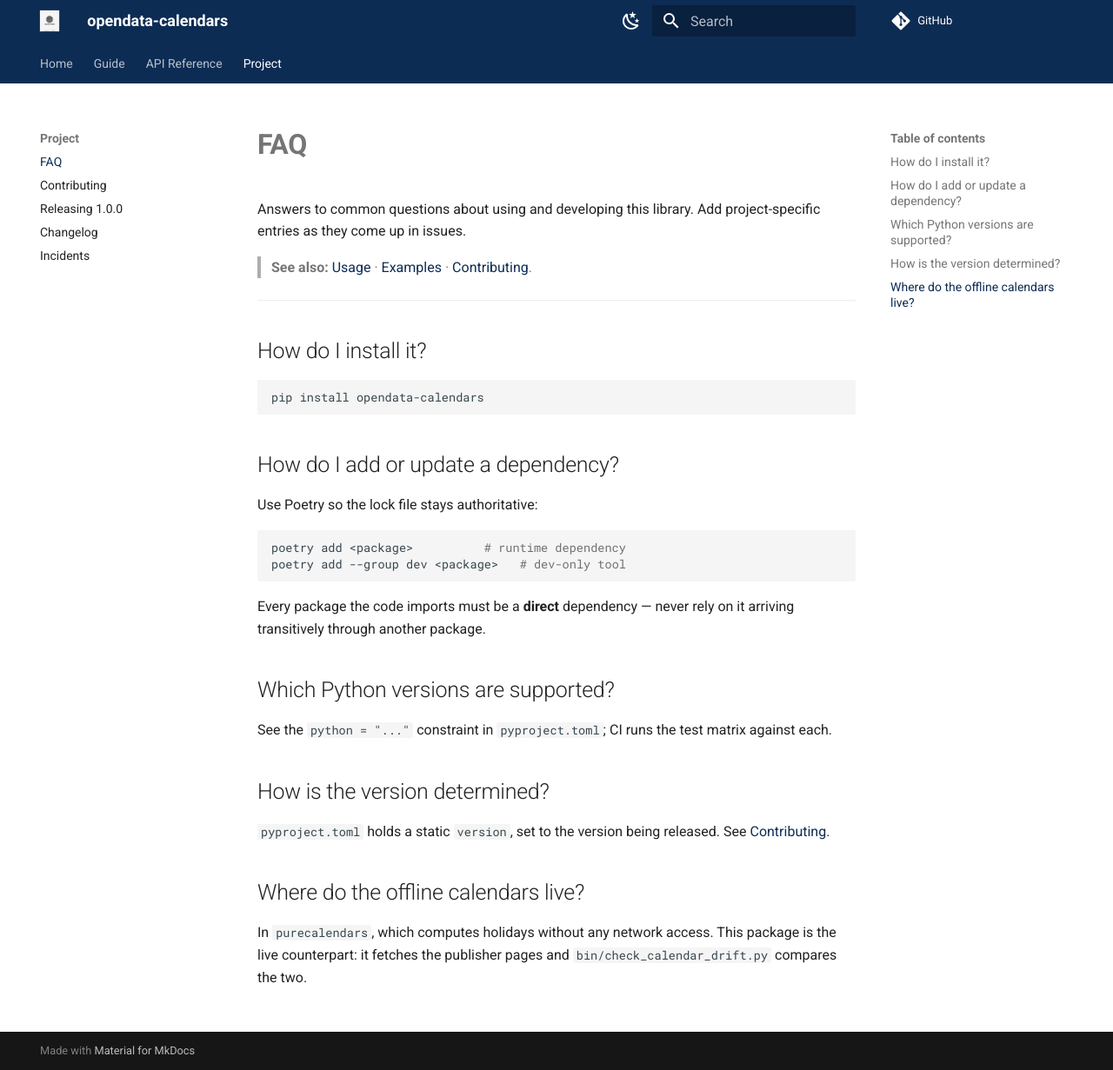
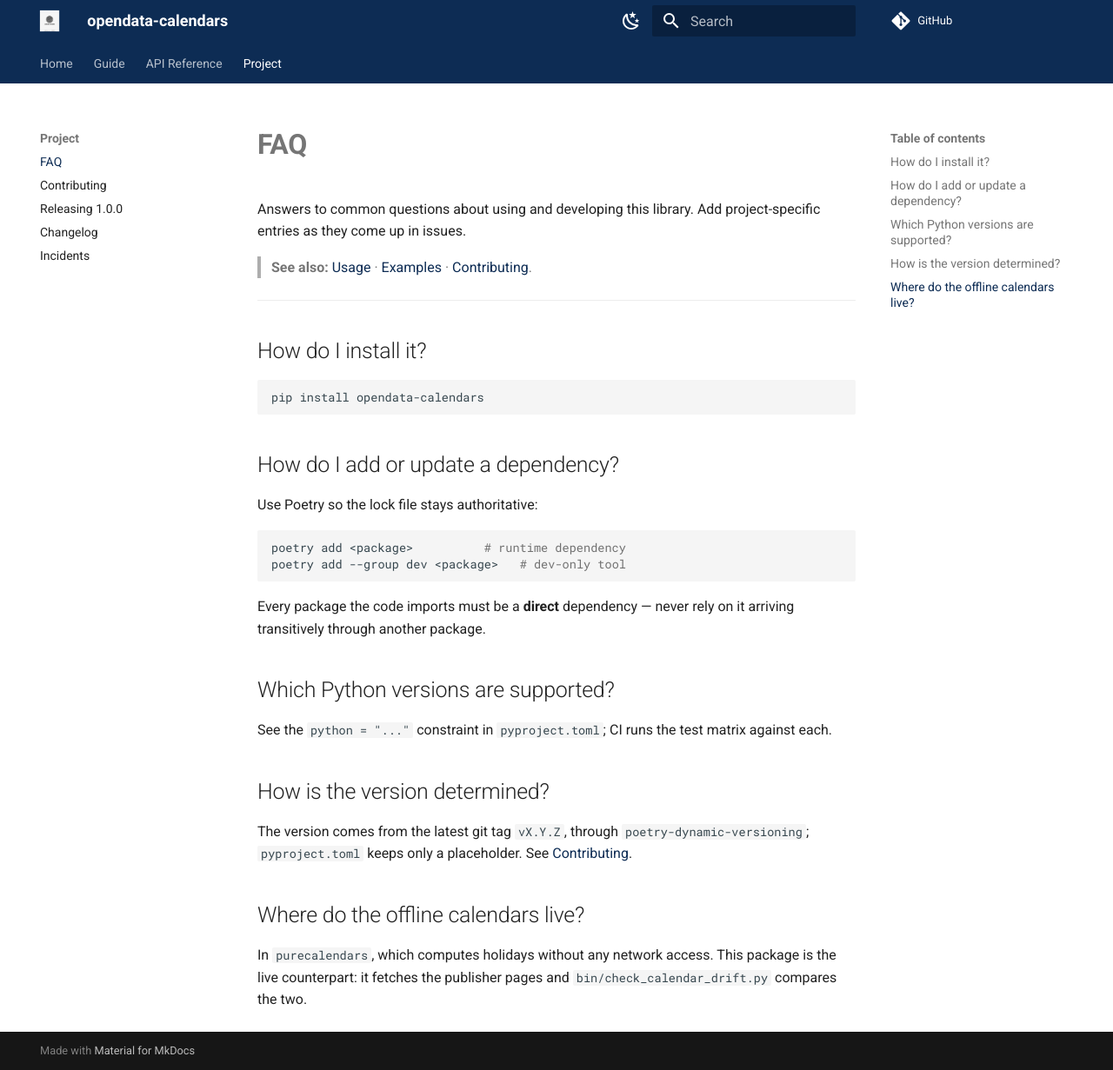
Before and after one commit to guilhermegor/opendata-calendars, an MkDocs documentation site: the page built from docs/faq.md, in a window 1280 px wide and 1231 px high. Shown: the whole window at 87% size. Built offline with MkDocs 1.6.1 and Material for MkDocs 9.7.7, drawn with Linux system fonts in a browser that asks for light colours; comment, search, counter and statistics services are not loaded; the version menu is left out.

Commit message:
fix: harden the drift job and correct stale docs
Treat an empty live scrape as a read failure, add a request timeout,
and skip the issue when GITHUB_TOKEN is missing. Drop issue numbers
copied from another repo and the unscheduled weekly claim. Describe the
tag-derived version and the public purecalendars base in the docs.

```diff
--- a/docs/faq.md
+++ b/docs/faq.md
@@ -31,8 +31,8 @@ See the `python = "..."` constraint in `pyproject.toml`; CI runs the test matrix
 
 ## How is the version determined?
 
-`pyproject.toml` holds a static `version`, set to the version being released. See
-[Contributing](contributing.md).
+The version comes from the latest git tag `vX.Y.Z`, through `poetry-dynamic-versioning`;
+`pyproject.toml` keeps only a placeholder. See [Contributing](contributing.md#releasing).
 
 ## Where do the offline calendars live?
 
```
Also changed, not shown: .specs/backlog/io-code-move_20261121_130000.md (+1 -1 lines), AGENTS.md (+4 -3 lines), README.md (+2 -2 lines), docs/usage.md (+2 -2 lines), 2 other files.
